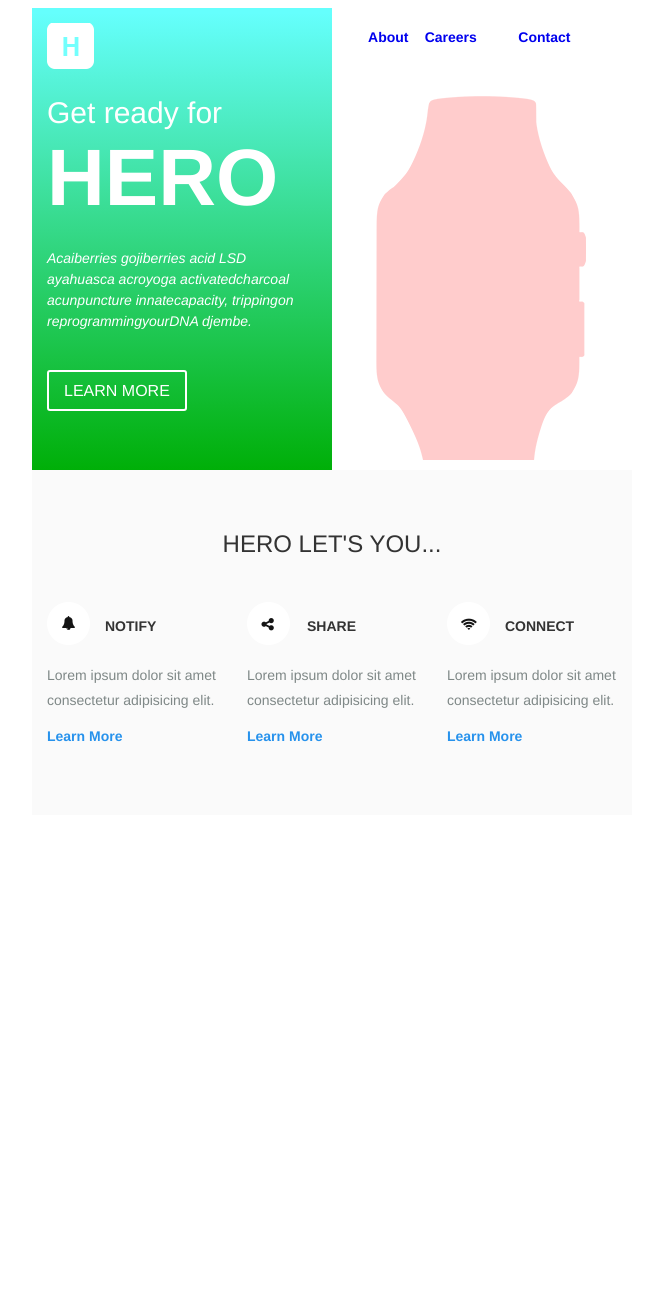
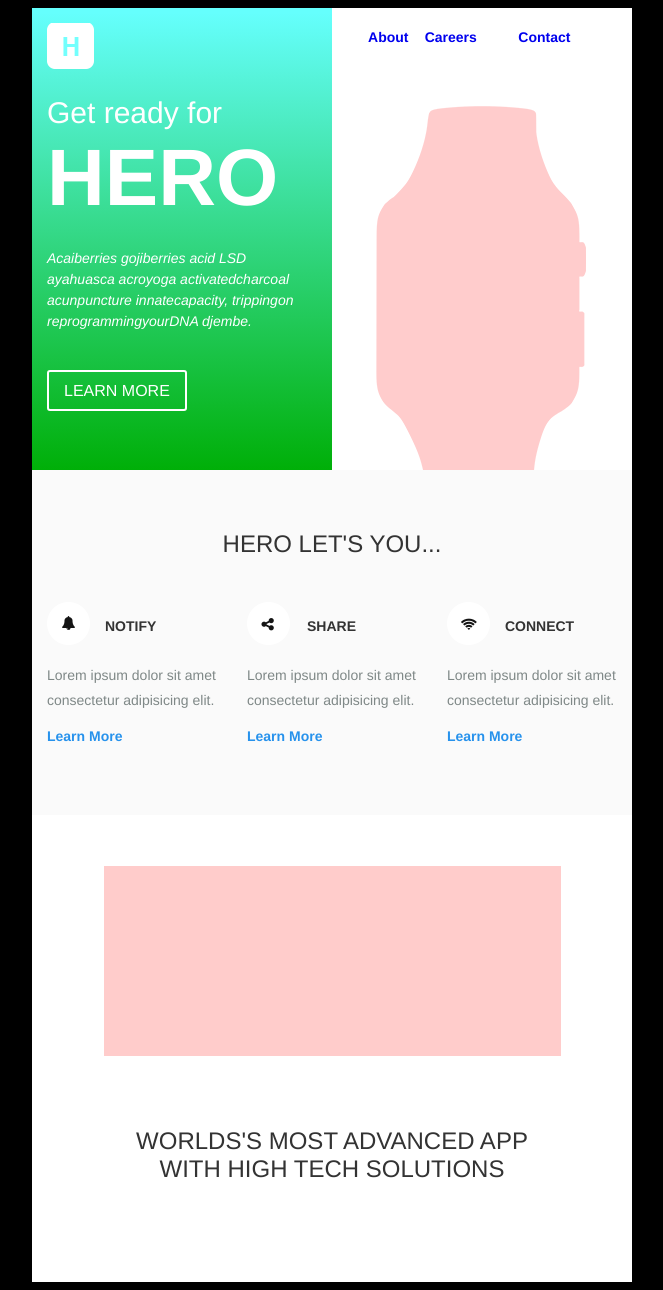
Before and after one commit to MFD-Dev/htmlEmails, a React app: page public/index.html in a window 1280 px wide. Shown: the whole page, without its empty margins (308-971 px from the left). Before the commit the page ends 823 px from the top, so only its background shows below. Built offline with nearby package versions, Linux system fonts and the light colour scheme.

Commit message:
working on 'advance' row

```diff
--- a/public/index.html
+++ b/public/index.html
@@ -9,7 +9,7 @@
     <link href="https://fonts.googleapis.com/css2?family=Open+Sans:wght@800&display=swap" rel="stylesheet">
     <link rel="preconnect" href="https://fonts.gstatic.com" crossorigin>
   </head>
-  <body>
+  <body style="background: black">
     <!-- start of html email -->
     <table width="100%" border="0" cellspacing="0" cellpadding="0">
 
@@ -50,7 +50,7 @@
                 </table>
                 <!-- end of header row -->
                  <!-- start of right column -->
-                <table class="header-right" width="50%"  align="right" cellspacing="0" cellpadding="0" border="0" >
+                <table class="header-right" width="50%"  align="right" cellspacing="0" cellpadding="0" border="0" style="background: white;">
                    <tr>
                     <td
                     style="font-family: 'Open Sans', sans-serif;
@@ -76,8 +76,8 @@
                     </td>
                   </tr>
                   <tr>
-                    <td align="center" valign="bottom" style="padding-top: 30px;">
-                      <img src="img/smartwatch.png" alt="smartwatch">
+                    <td align="center" valign="bottom" style="padding-top: 36px;">
+                      <img src="img/smartwatch.png" alt="smartwatch" style="position: relative; bottom: -4px;">
                     </td>
                   </tr>
                 </table>
@@ -226,12 +226,36 @@
               </td>
             </tr>
             <!-- end of 'let's you' row -->
-                      <!-- start of main row -->
+                      <!-- start of 'advance' row -->
+
             <tr>
-              <td></td>
+              <td>
+                <table "header-left" width="100%"  align="left" cellspacing="0" cellpadding="0" border="0"
+                          style="padding: 15px 15px 70px 15px; background: white">
+                  <tr>
+                    <td
+                    style="font-family: 'Open Sans', sans-serif;
+                      font-family:   'Helvetica Neue', Helvetica, Arial, 'Lucida Grande', sans-serif;
+                      color: #333333; padding: 36px 0 5px 0; font-weight: 300; text-transform: uppercase; font-size: 24px;" align="center">
+                      <img src="img/image_head.jpg" alt="">
+                    </td>
+                  </tr>
+                  <tr>
+                    <td>
+                      <h3
+                      style="font-family: 'Open Sans', sans-serif;
+                      font-family:   'Helvetica Neue', Helvetica, Arial, 'Lucida Grande', sans-serif;
+                      color: #333333; padding: 36px 0 5px 0; font-weight: 300; text-transform: uppercase; font-size: 24px;" align="center">
+                        Worlds's most advanced App <br>
+                        with High tech solutions
+                      </h3>
+                    </td>
+                  </tr>
+                </table>
+              </td>
             </tr>
 
-            <!-- end of main row -->
+            <!-- end of 'advance' row -->
                       <!-- start of main row -->
             <tr>
               <td></td>
```
